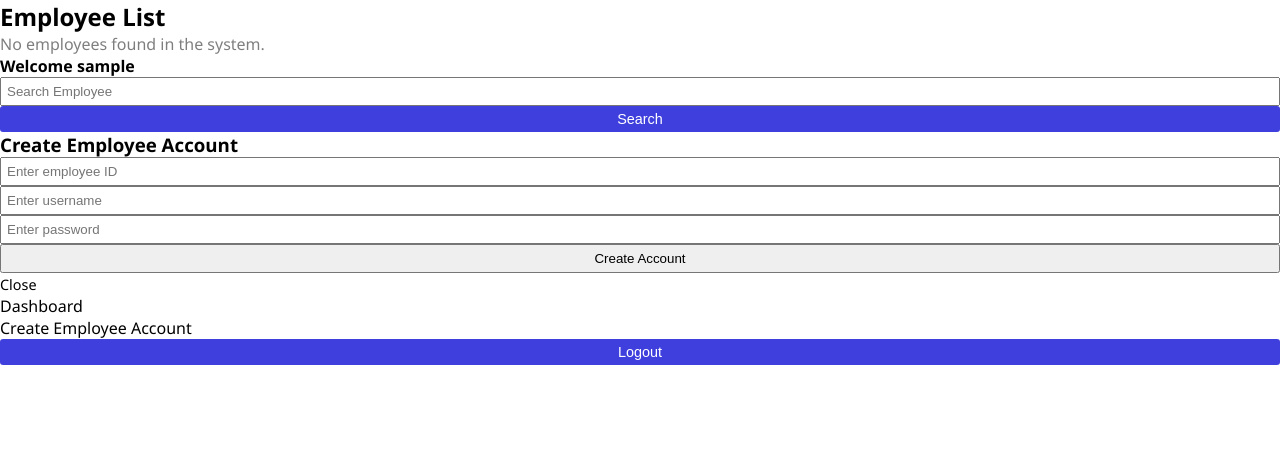
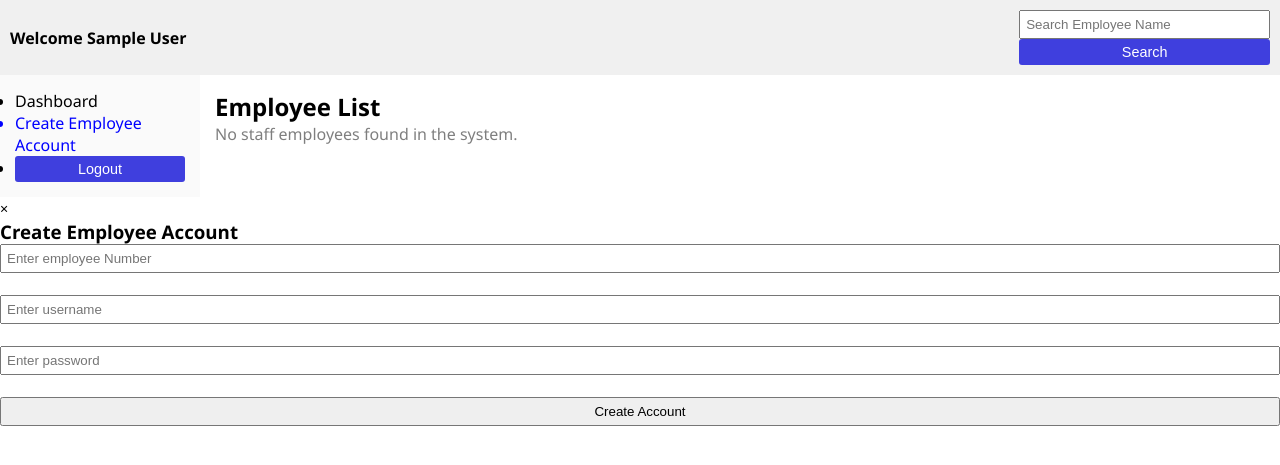
Before and after one commit to carpiomelvin-droid/TAPUYAN-HIGHSCHOOL, a PHP site: page /admin/index.php in a window 1280 px wide. Shown: the part 118-583 px from the top of the page. Run offline with PHP 8.4, Linux system fonts and the light colour scheme; the visitor is signed in with stand-in values (Sample User, id 1); tables that the repository leaves empty or names only in its code hold one stand-in row (values such as "Sample post").

Commit message:
Update delete and search
Search functionality update Delete employee update

```diff
--- a/admin/index.php
+++ b/admin/index.php
@@ -1,22 +1,31 @@
 <?php
 session_start();
-include_once '../includes/header.php';
+include_once '../includes/header.php'; // Make sure this is the correct admin header
 include_once '../db/conn.php';
 
+// --- 1. CORRECTED "WELCOME" LOGIC ---
+$EmployeeID = $_SESSION['EmployeeID'] ?? 0;
+// Fallback to username
+$admin_display_name = $_SESSION['username'] ?? 'Admin';
 
-$username = $_SESSION['username'];
-$sql = "SELECT username FROM admin WHERE EmployeeID = ? AND role = 'superadmin' LIMIT 1";
-$stmt = $conn->prepare($sql);
-$stmt->bind_param("s", $username);
-$stmt->execute();
-$result = $stmt->get_result();
+// Fetch the admin's proper name from their details
+$sql_admin = "SELECT name FROM employee_details WHERE EmployeeID = ? LIMIT 1";
+$stmt_admin = $conn->prepare($sql_admin);
 
-if ($row = $result->fetch_assoc()) {
-    $admin_username = $row['username'];
-} else {
-    $admin_username = $username;
+if ($stmt_admin) {
+    $stmt_admin->bind_param("i", $EmployeeID);
+    $stmt_admin->execute();
+    $result_admin = $stmt_admin->get_result();
+
+    if ($row_admin = $result_admin->fetch_assoc()) {
+        $admin_display_name = $row_admin['name']; // Use the full name
     }
-$stmt->close();
+    $stmt_admin->close();
+}
+
+// --- 2. GET SEARCH TERM ---
+$search_query = $_GET['search_query'] ?? '';
+
 ?>
 
 <!DOCTYPE html>
@@ -26,16 +35,38 @@
     <meta charset="UTF-8">
     <meta name="viewport" content="width=device-width, initial-scale=1.0">
     <title>Admin Dashboard</title>
-
 </head>
 
 <body>
-    <div>
-        <div>
+    <div style="display: flex; justify-content: space-between; align-items: center; padding: 10px; background: #f0f0f0;">
+        <h4 class="admin-title">Welcome <?php echo htmlspecialchars($admin_display_name); ?></h4>
+
+        <form class="search-bar-container" action="" method="get"> <input type="search" id="search" name="search_query" placeholder="Search Employee Name" value="<?php echo htmlspecialchars($search_query); ?>" />
+            <button type="submit">Search</button>
+            <?php if (!empty($search_query)): ?>
+                <a href="?">Clear</a> <?php endif; ?>
+        </form>
+    </div>
+
+    <div style="display: flex;">
+
+        <div class="menu-admin" style="width: 200px; padding: 15px; background: #fafafa;">
+            <ul>
+                <li>Dashboard</li>
+                <li id="create-account" style="cursor: pointer; color: blue;">Create Employee Account</li>
+                <li>
+                    <form action="../controllers/logout.php" method="post">
+                        <button type="submit" class="btn-logout">Logout</button>
+                    </form>
+                </li>
+            </ul>
+        </div>
+
+        <div style="flex: 1; padding: 15px;">
             <h2>Employee List</h2>
             <?php
-            // Your SQL query is correct, just added Employeenumber from 'a'
-            $sql = "SELECT
+            // --- 4. SQL QUERY WITH SEARCH LOGIC ---
+            $base_sql = "SELECT
                     a.EmployeeID,
                     a.Employeenumber,
                     a.username,
@@ -43,80 +74,101 @@
                 FROM
                     admin AS a
                 LEFT JOIN
-            employee_details AS d ON a.EmployeeID = d.EmployeeID
-        WHERE
-            a.role = 'staff'
-        ORDER BY
-            d.name ASC, a.username ASC";
-            $result = $conn->query($sql);
+                    employee_details AS d ON a.EmployeeID = d.EmployeeID";
+
+            $where_conditions = ["a.role = 'staff'"];
+            $params = [];
+            $types = "";
+
+            if (!empty($search_query)) {
+                $where_conditions[] = "d.name LIKE ?";
+                $params[] = "%" . $search_query . "%";
+                $types .= "s";
+            }
+
+            $sql = $base_sql . " WHERE " . implode(" AND ", $where_conditions) . " ORDER BY d.name ASC, a.username ASC";
+
+            $stmt = $conn->prepare($sql);
+            if (!empty($params)) {
+                $stmt->bind_param($types, ...$params);
+            }
+            $stmt->execute();
+            $result = $stmt->get_result();
+
+            // --- 5. DISPLAY TABLE ---
             if ($result && $result->num_rows > 0) {
                 echo "<table class='employee-table'>";
                 echo "<thead>";
                 echo "<tr>";
                 echo "<th>Employee Number</th>";
                 echo "<th>Full Name</th>";
-                /*                 echo "<th>Username</th>";
- */
                 echo "<th>Action</th>";
                 echo "</tr>";
                 echo "</thead>";
                 echo "<tbody>";
+
                 while ($row = $result->fetch_assoc()) {
+
                     if (!empty($row['name'])) {
                         $display_name = htmlspecialchars($row['name']);
                     } else {
                         $display_name = '<i class="no-name">' . htmlspecialchars($row['username']) . ' (Username)</i>';
                     }
+
                     $emp_number = htmlspecialchars($row['Employeenumber']);
-                    $username = htmlspecialchars($row['username']);
                     $view_link = "viewemployee.php?id=" . urlencode($row['EmployeeID']);
+                    $employee_id = $row['EmployeeID']; // Get the ID for the form
+
                     echo "<tr>";
                     echo "<td>" . $emp_number . "</td>";
                     echo "<td>" . $display_name . "</td>";
-                    echo '<td><a href="' . $view_link . '" class="btn-view">View Profile</a></td>';
+
+                    // --- UPDATED ACTION CELL ---
+                    echo '<td>';
+                    // 1. View Button
+                    echo '<a href="' . $view_link . '"<button type="submit">View Profile</button></a>';
+                    // 2. Delete Form & Button
+                    echo '<form action="deleteemployee.php" method="POST" style="display: inline;" onsubmit="return confirm(\'Are you sure you want to PERMANENTLY delete this employee? This action will remove all their details and documents and cannot be undone.\');">';
+                    echo '<input type="hidden" name="EmployeeID" value="' . $employee_id . '">';
+                    echo '<button type="submit">Delete</button>';
+                    echo '</form>';
+
+                    echo '</td>';
                     echo "</tr>";
                 }
+
                 echo "</tbody>";
                 echo "</table>";
             } else {
-                echo "<p>No employees found in the system.</p>";
+                if (!empty($search_query)) {
+                    echo "<p>No employees found matching your search.</p>";
+                } else {
+                    echo "<p>No staff employees found in the system.</p>";
                 }
+            }
+            $stmt->close();
             $conn->close();
             ?>
         </div>
     </div>
-    </div>
-    <div>
-        <h4 class="admin-title">Welcome <?php echo $admin_username; ?></h4>
-        <form class="search-bar-container" action="/search" method="get">
-            <input type="search" id="search" name="searchemployee" placeholder="Search Employee" />
-            <div><button type="submit">Search</button></div>
+
+    <div id="create-account-form" class="popup-form">
+        <span class="closebtn" onclick="this.parentElement.style.display='none'">&times;</span>
+        <h3>Create Employee Account</h3>
+        <form action="../controllers/employeeController.php" method="post" class="form-login">
+            <input type="text" placeholder="Enter employee Number" name="Employeenumber" required> <br><br>
+            <input type="text" placeholder="Enter username" name="username" required> <br><br>
+            <input type="password" placeholder="Enter password" name="password" required> <br><br>
+            <input type="submit" value="Create Account" class="btn-create-account">
         </form>
     </div>
-    <div>
-        <h3>Create Employee Account</h3>
-        <form action="../controllers/employeeController.php" method="post" class="form-login">
-            <input type="text" placeholder="Enter employee ID" name="Employeenumber" required>
-            <input type="text" placeholder="Enter username" name="username" required>
-            <input type="password" placeholder="Enter password" name="password" required>
-            <input type="submit" value="Create Account" class="btn-create-account">
-        </form>
-        <span class="closebtn" onclick="this.parentElement.style.display='none'">Close</span>
-    </div>
 
-    <!--     dashboard left panel -->
-    <div class=" menu-admin">
-        <ul>
-            <li>Dashboard</>
-            <li id="create-account">Create Employee Account</li>
-            <li>
-                <form action="../controllers/logout.php" method="post">
-                    <button type="submit" class="btn-logout">Logout</button>
-                </form>
-            </li>
-        </ul>
-    </div>
-    <div>
+    <script>
+        // --- 6. JAVASCRIPT TO SHOW THE POPUP ---
+        document.getElementById('create-account').addEventListener('click', function() {
+            document.getElementById('create-account-form').style.display = 'block';
+        });
+    </script>
 </body>
 
 </html>
```
Also changed, not shown: admin/deleteemployee.php (added, +36 -0 lines), includes/deletefunction.php (added, +47 -0 lines). Lines whose indentation alone changed are shown as unchanged.
